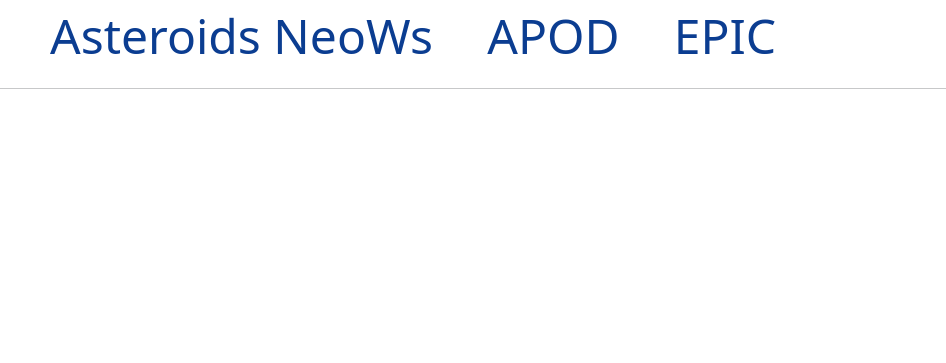
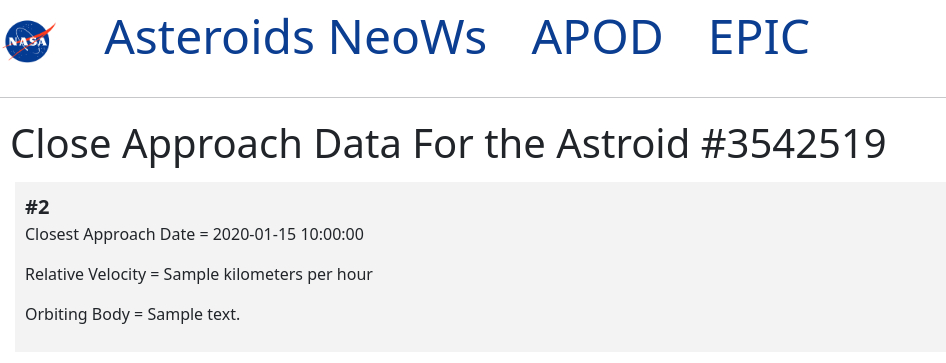
Before and after one commit to ezgi-sn/NASA-api, a Flask app: template templates/index.html in a window 1280 px wide. Shown: the top 363 px of the page, without its empty margins (0-946 px from the left). Run offline with Flask 3, Linux system fonts and the light colour scheme; the template is opened without the code that fills it: most values are stand-ins (such as "Sample title", 1, 10 or a date in 2020).

Commit message:
neo update

```diff
--- a/app.py
+++ b/app.py
@@ -58,18 +58,18 @@
 
 @app.route('/')
 def index():
-    URL_NeoFeed = "https://api.nasa.gov/neo/rest/v1/feed"
+    asteroid_id = '3542519'
+    URL_NeoLookup = "https://api.nasa.gov/neo/rest/v1/neo/" + asteroid_id
     params = {
         'api_key': apiKey,
-        'start_date': '2020-01-22',
-        'end_date': '2020-01-23'
     }
 
-    response = requests.get(URL_NeoFeed, params=params).json()
+    response = requests.get(URL_NeoLookup, params=params).json()
     json_obj = json.dumps(response)
     dict = json.loads(json_obj)
-    print(dict['links']['self'])
-    return render_template('index.html')
+    list_of_close_approach = [response['close_approach_data']]
+    list = list_of_close_approach[0][:10]
+    return render_template('index.html', list=list)
 
 
 if __name__ == '__main__':
--- a/templates/base.html
+++ b/templates/base.html
@@ -40,7 +40,7 @@
         nav a {
             color: #0B3D91;
             font-size: 3em;
-            margin-left: 50px;
+            margin-left: 40px;
             text-decoration: none;
         }
         .center {
@@ -62,7 +62,8 @@
 </head>
 <body>
     <nav>
-        <a href>Asteroids NeoWs</a>
+        <img src="static/nasa_logo.png" alt="" width="60" height="48" style="margin-bottom: 15px">
+        <a href="{{ url_for('index') }}">Asteroids NeoWs</a>
         <a href="{{ url_for('apod') }}">APOD</a>
         <a href="{{ url_for('epic') }}">EPIC</a>
     </nav>
--- a/templates/index.html
+++ b/templates/index.html
@@ -2,7 +2,18 @@
 
 {% block content %}
     <!--<h1 class="title">{% block title %} Near Earth Object {% endblock %}</h1>-->
+    <h1 class="title">Close Approach Data For the Astroid #3542519</h1>
     <div class="content">
 
+        {% for i in list %}
+            <div class="category">
+                <b>#{{ list.index(i)+1 }}</b>
+                <p>Closest Approach Date = {{ i.get('close_approach_date_full') }}</p>
+                <p>Relative Velocity = {{ i.get("relative_velocity")['kilometers_per_hour'] }} kilometers per hour</p>
+                <p>Orbiting Body = {{ i.get('orbiting_body') }}</p>
+
+                </div>
+            </div>
+        {% endfor %}
     </div>
 {% endblock %}
```
Also changed, not shown: static/nasa_logo.png (added).
